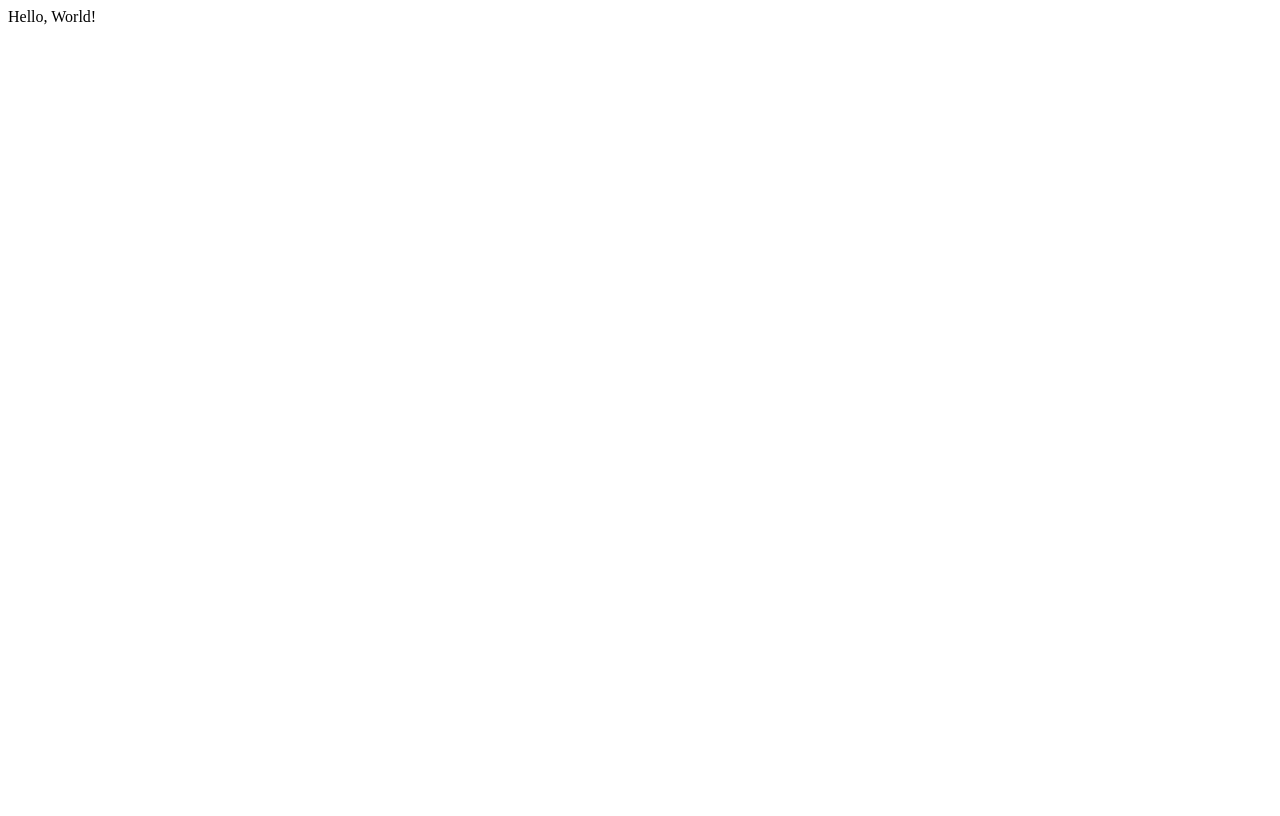
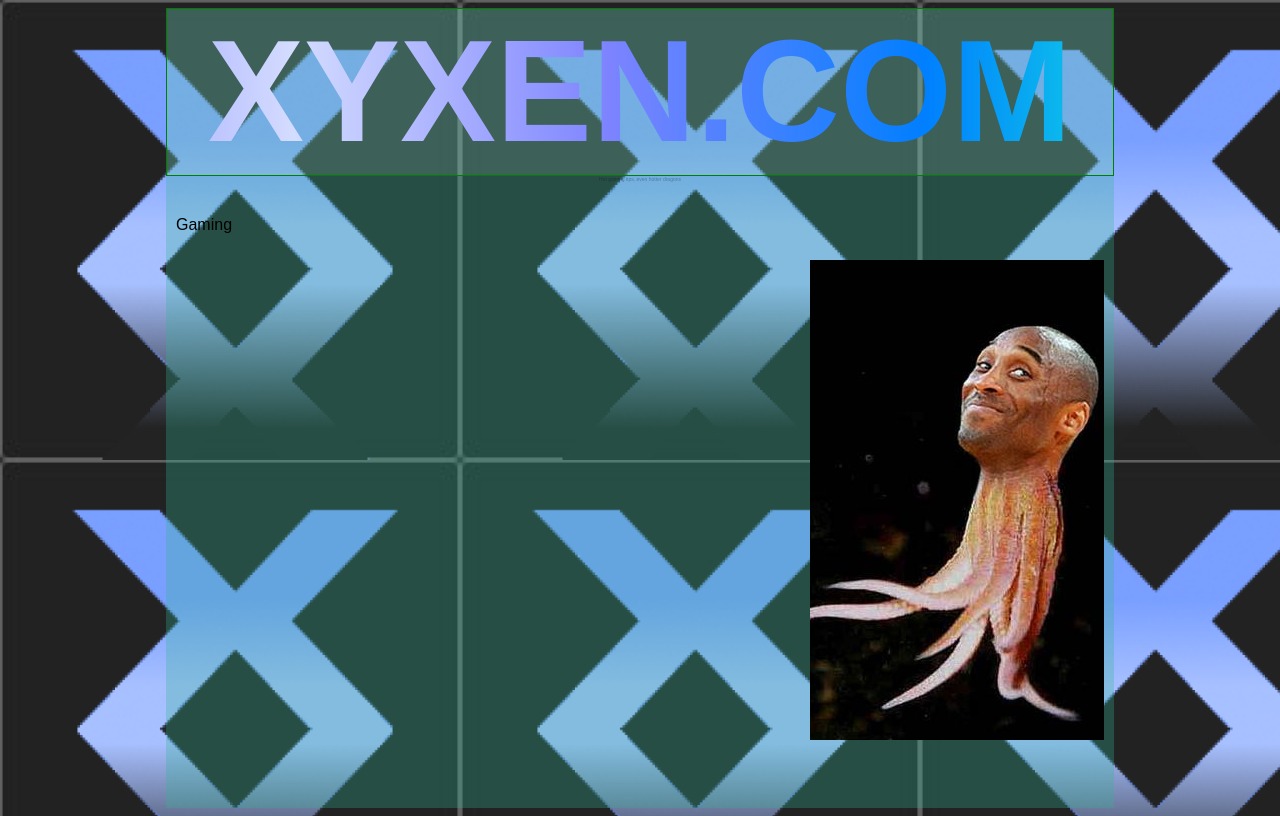
Before and after one commit to Faeliore/xyxen-website, a plain HTML site: page index.html in a window 1280 px wide. Drawn offline with Linux system fonts and the light colour scheme.

Commit message:
Stylesheet and images, initial content

```diff
--- a/index.html
+++ b/index.html
@@ -2,6 +2,15 @@
 <HTML>
 <head>
   <title>XYXEN.COM</title>
+  <link rel="stylesheet" href="style.css">
 </head>
-<body>Hello, World!</body>
+<body>
+  <div id="content">
+    <h1 id="content-header"><div class="rainbow">XYXEN.COM</div></h1>
+    <div id="content-subtitle">Hot gaming tips, even hotter dragons</div>
+    </br>
+    <p id="content-text">Gaming</p>
+    <img id="shaq" src="images/shaq.jpg" alt="look at that fucking picture of shaq"></p>
+  </div>
+</body>
 </HTML>
```
